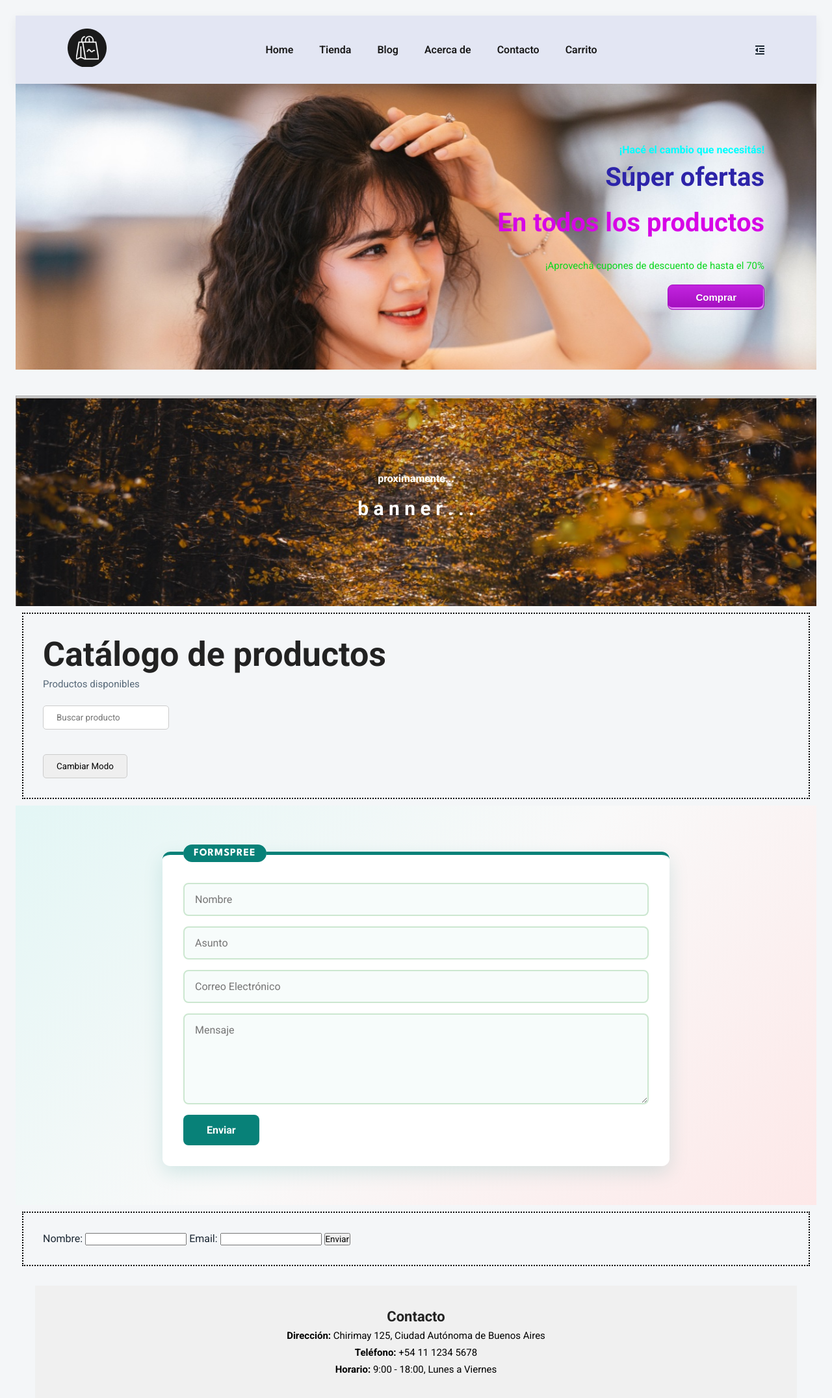
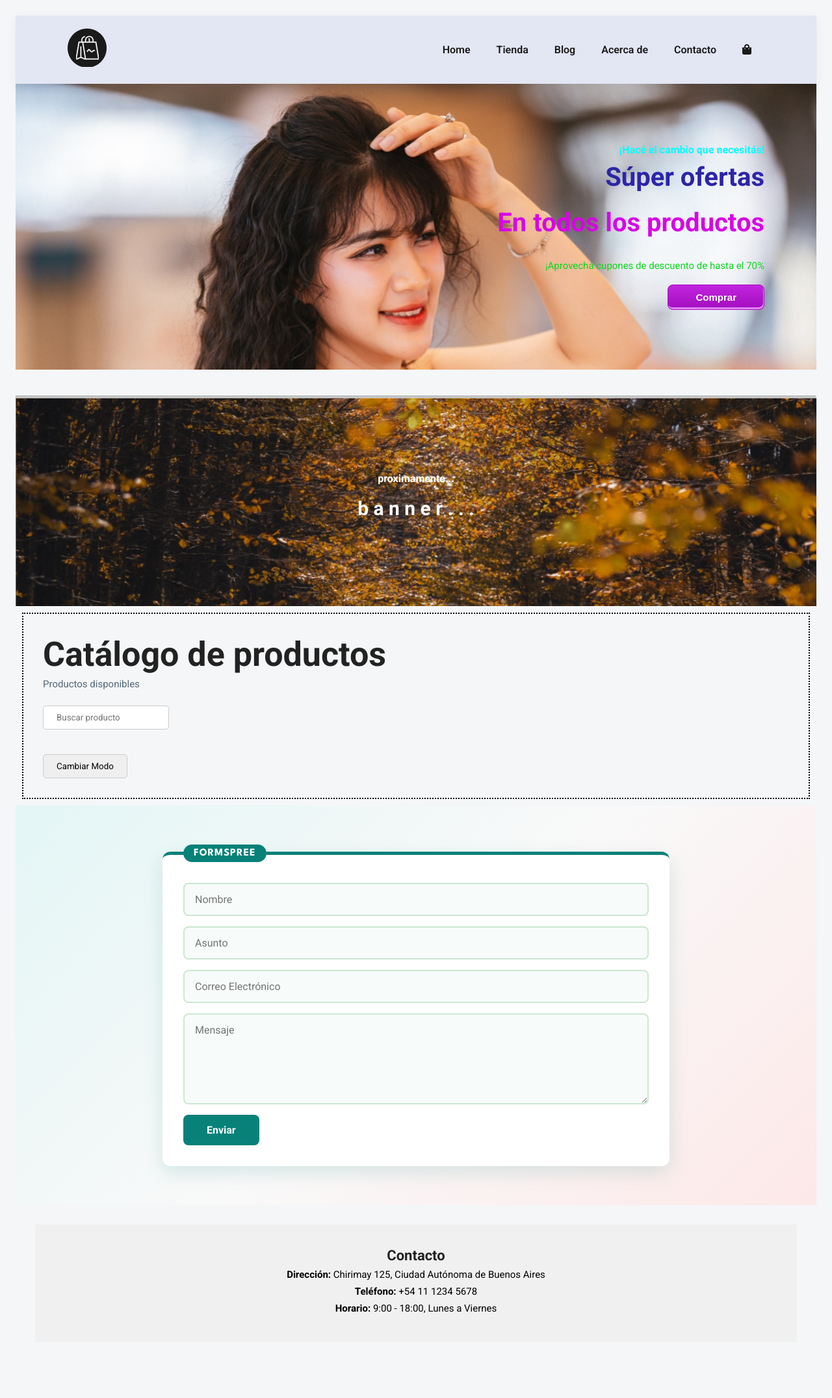
Before and after one commit to d75324/TT_FrontEnd_JS_26238, a plain HTML site: page index.html in a window 1280 px wide. Shown: the whole page at 65% size. After the commit the page ends 2120 px from the top, so only its background shows below. Drawn offline with Linux system fonts and the light colour scheme; no server answers.

Commit message:
la hamburguesa quedaba siempre visible - fixed

```diff
--- a/index.html
+++ b/index.html
@@ -12,6 +12,7 @@
     <link rel="stylesheet" href="styles.css">
     <script src="script/script.js" defer></script>
     <script src="script/footer.js" defer></script>
+    <script src="script/hamburger.js" defer></script>
 </head>
 
 <body>
@@ -21,7 +22,7 @@
         </a>
         <div>
             <!-- === Lista === -->
-            <ul class="navbar">
+            <ul id="navbar" class="navbar">
                 <li>
                     <a href="">Home</a>
                 </li>
@@ -38,16 +39,21 @@
                     <a href="pages/contacto.html">Contacto</a>
                 </li>
                 <li>
-                    <a href="pages/carrito.html">Carrito</a>
+                    <a href="carrito.html">
+                        <i class="fa fa-shopping-bag" aria-hidden="true"></i>
+                    </a>
                 </li>
+                <a href="#" id="close" class="close">
+                    <i class="far fa-times" aria-hidden="true"></i>
+                </a>
             </ul>
         </div>
         <div class="mobile">
             <a href="pages/carrito.html">
                 <i class="fa fa-shopping-bag" aria-hidden="true"> </i>
             </a>
+            <i id="bar" class="fas fa-outdent"></i>
         </div>
-        <i id="bar" class="fas fa-outdent"></i>
     </header>
 
     <main>
@@ -99,21 +105,6 @@
             </fieldset>
         </section>
         <!-- =========== FIN SUSCRIPCIÓN AL NEWSLETTER =========== -->
-
-        <!-- === FORMULARIO js no funca === -->
-        <section class="mateamargo">
-            <div>
-                <form action="" id="formulario">
-                    <label for="nombre"> Nombre: </label>
-                    <input type="text" id="nombre" name="nombre">
-                    <label for="email"> Email: </label>
-                    <input type="email" id="email" name="email">
-                    <button type="submit"> Enviar </button>
-                </form>
-            </div>
-        </section>
-        <!-- ====================== FIN FORMULARIO js ====================== -->
-
     </main>
 
     <!-- =========== FOOTER =========== -->
```
